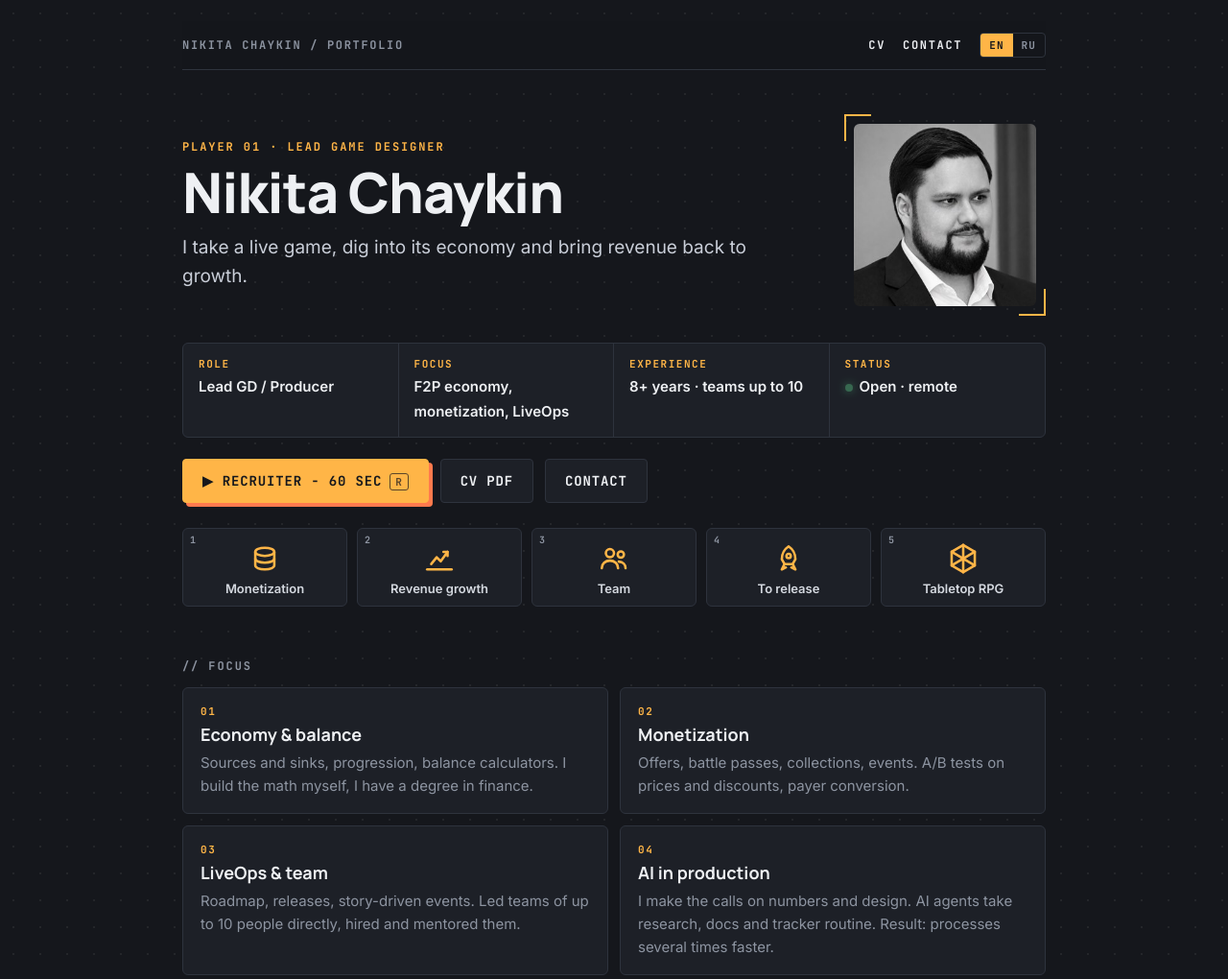
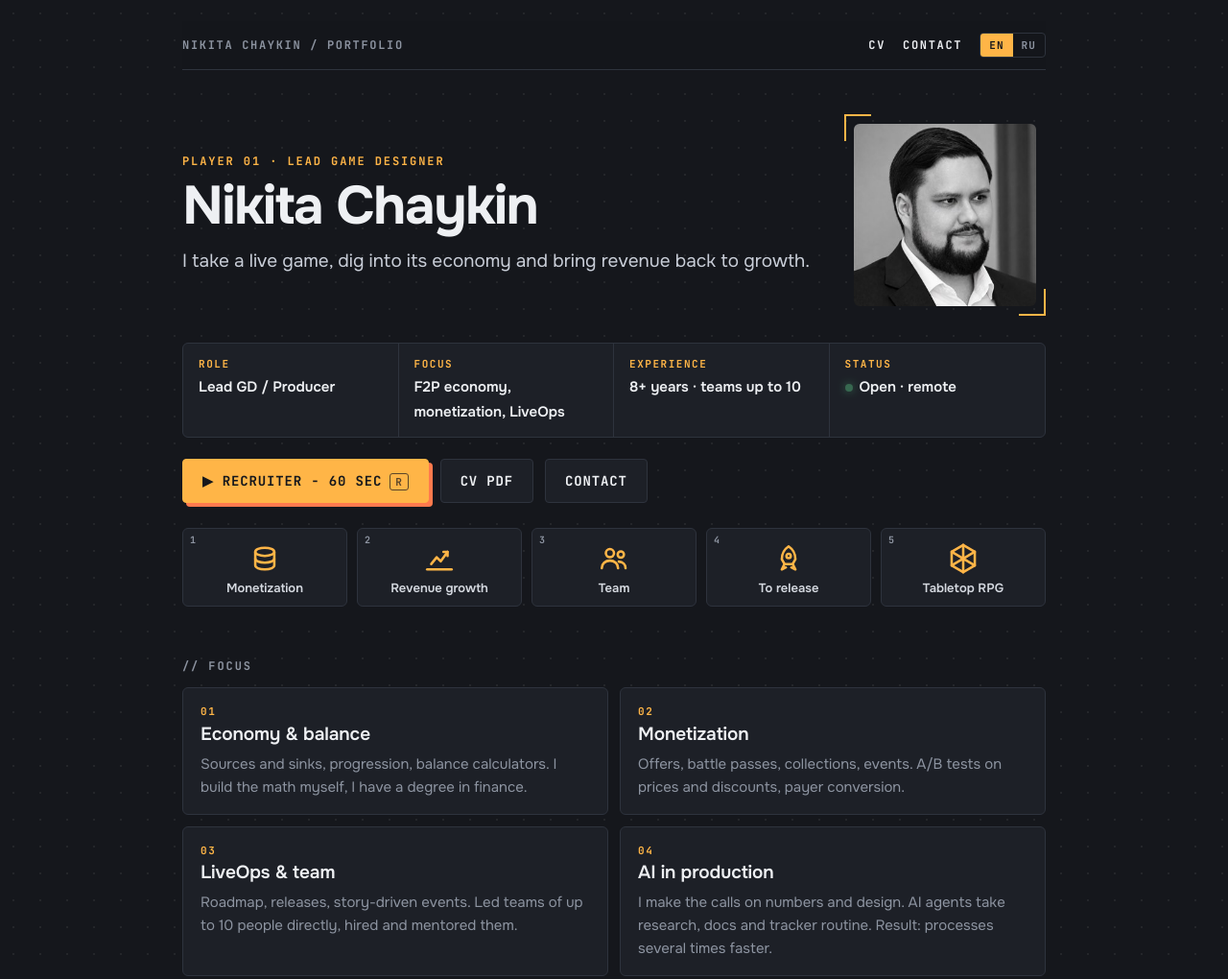
Before and after one commit to NSChaykin/nschaykin.github.io, a plain HTML site: page index.html in a window 1280 px wide. Shown: the top 1020 px of the page at 96% size. Drawn offline with Linux system fonts and the light colour scheme.

Commit message:
19.11: typography - Onest + JetBrains Mono, type scale

```diff
--- a/index.html
+++ b/index.html
@@ -6,12 +6,12 @@
 <title>Nikita Chaykin - Lead Game Designer</title>
 <meta name="description" content="Lead Game Designer focused on F2P economy and monetization. Remote.">
 <link rel="preconnect" href="https://fonts.googleapis.com">
-<link href="https://fonts.googleapis.com/css2?family=Inter:wght@400;500;600;700&family=Manrope:wght@600;700;800&family=JetBrains+Mono:wght@500;700&display=swap" rel="stylesheet">
+<link href="https://fonts.googleapis.com/css2?family=Onest:wght@400;500;600;700;800&family=JetBrains+Mono:wght@500;700&display=swap" rel="stylesheet">
 <style>
 :root{--bg:#15171c;--panel:#1d2027;--panel2:#232731;--ink:#eef0f3;--soft:#d5d9e0;--muted:#8d94a1;--line:#2e333d;--accent:#ffb547;--accent2:#ff7a4d;--ok:#5fd38d}
 *{box-sizing:border-box}
 html{scroll-behavior:smooth}
-body{margin:0;color:var(--ink);font:16px/1.6 Inter,system-ui,sans-serif;background:var(--bg) radial-gradient(circle,#ffffff10 1px,transparent 1px) 0 0/28px 28px}
+body{margin:0;color:var(--ink);font:16px/1.6 Onest,system-ui,sans-serif;background:var(--bg) radial-gradient(circle,#ffffff10 1px,transparent 1px) 0 0/28px 28px}
 a{color:inherit}
 .wrap{max-width:940px;margin:0 auto;padding:22px 20px 70px}
 .mono{font-family:"JetBrains Mono",monospace}
@@ -29,7 +29,7 @@ body.en [data-lang=ru],body.ru [data-lang=en]{display:none!important}
 /* hero */
 .hero{display:grid;grid-template-columns:1fr 210px;gap:30px;align-items:center;margin:46px 0 28px}
 .tag{font:700 12px "JetBrains Mono";letter-spacing:.16em;color:var(--accent)}
-h1{font:800 58px/1 Manrope,Inter,sans-serif;margin:10px 0 14px;letter-spacing:-1px}
+h1{font:700 56px/1.02 Onest,sans-serif;margin:10px 0 14px;letter-spacing:-.025em}
 .lead{font-size:19px;color:#c9ced8;margin:0}
 .port{position:relative;padding:10px}
 .port img{width:100%;aspect-ratio:1;object-fit:cover;border-radius:6px;display:block}
@@ -42,7 +42,7 @@ h1{font:800 58px/1 Manrope,Inter,sans-serif;margin:10px 0 14px;letter-spacing:-1
 .hud div{padding:14px 16px;border-right:1px solid var(--line)}
 .hud div:last-child{border-right:0}
 .hud b{display:block;font:700 11px "JetBrains Mono";letter-spacing:.14em;color:var(--accent);margin-bottom:4px}
-.hud span{font:600 15px/1.35 Inter}
+.hud span{font:600 15px/1.35 Onest}
 .dot{display:inline-block;width:8px;height:8px;border-radius:50%;background:var(--ok);margin-right:7px;box-shadow:0 0 10px var(--ok);animation:pulse 2s infinite}
 @keyframes pulse{50%{opacity:.4}}
 
@@ -57,7 +57,7 @@ kbd{font:600 11px "JetBrains Mono";border:1px solid currentColor;border-radius:3
 
 /* hotbar */
 .bar{display:grid;grid-template-columns:repeat(5,minmax(0,1fr));gap:10px;margin-top:26px}
-.slot{position:relative;min-width:0;overflow-wrap:anywhere;display:flex;flex-direction:column;align-items:center;gap:6px;padding:14px 6px 10px;background:var(--panel);border:1px solid var(--line);border-radius:6px;text-decoration:none;color:var(--soft);font:600 13px/1.25 Inter;text-align:center;transition:border-color .15s,transform .15s}
+.slot{position:relative;min-width:0;overflow-wrap:anywhere;display:flex;flex-direction:column;align-items:center;gap:6px;padding:14px 6px 10px;background:var(--panel);border:1px solid var(--line);border-radius:6px;text-decoration:none;color:var(--soft);font:600 13px/1.25 Onest;text-align:center;transition:border-color .15s,transform .15s}
 .slot svg{width:34px;height:34px;stroke:var(--accent);fill:none;stroke-width:1.8;stroke-linecap:round;stroke-linejoin:round}
 .slot .k{position:absolute;top:5px;left:7px;font:700 10px "JetBrains Mono";color:var(--muted)}
 .slot:hover{border-color:var(--accent);transform:translateY(-2px);color:var(--ink)}
@@ -69,13 +69,13 @@ h2{font:700 12px "JetBrains Mono";letter-spacing:.16em;color:var(--muted);margin
 .grid{display:grid;grid-template-columns:repeat(2,minmax(0,1fr));gap:12px}
 .skill{background:var(--panel);border:1px solid var(--line);border-radius:6px;padding:16px 18px}
 .skill .mono{font-size:11px;letter-spacing:.14em;color:var(--accent);font-weight:700}
-.skill h3{font:700 18px Manrope,Inter,sans-serif;margin:2px 0 6px}
+.skill h3{font:600 19px/1.3 Onest,sans-serif;margin:2px 0 6px;letter-spacing:-.005em}
 .skill p{margin:0;color:var(--muted);font-size:15px}
 .team .skill{border-top:2px solid var(--accent)}
 
 .case{background:var(--panel);border:1px solid var(--line);border-left:3px solid var(--accent);border-radius:6px;padding:20px 24px;margin-bottom:12px}
 .proj{font:600 12px "JetBrains Mono";color:var(--muted);margin:0 0 6px;letter-spacing:.05em;text-transform:uppercase}
-.case h3{font:700 22px/1.25 Manrope,Inter,sans-serif;margin:0 0 12px}
+.case h3{font:600 23px/1.25 Onest,sans-serif;margin:0 0 12px;letter-spacing:-.01em}
 dl{display:grid;grid-template-columns:120px minmax(0,1fr);gap:6px 14px;margin:0}
 dt{font:700 11px "JetBrains Mono";color:var(--muted);letter-spacing:.12em;padding-top:4px;text-transform:uppercase}
 dd{margin:0;color:var(--soft)}
@@ -93,7 +93,7 @@ dd{margin:0;color:var(--soft)}
 .rp{width:100%;max-width:620px;max-height:92vh;overflow:auto;background:var(--panel);border:1px solid var(--accent);border-radius:8px;padding:22px 24px;box-shadow:8px 8px 0 #ff7a4d55}
 .rp-head{display:flex;justify-content:space-between;align-items:center;font:700 12px "JetBrains Mono";letter-spacing:.14em;color:var(--accent)}
 .rp-head button{background:none;border:1px solid var(--line);color:var(--muted);border-radius:4px;font:700 11px "JetBrains Mono";padding:4px 8px;cursor:pointer}
-.rp h3{font:800 26px Manrope,Inter,sans-serif;margin:10px 0 2px}
+.rp h3{font:700 29px/1.1 Onest,sans-serif;margin:10px 0 2px;letter-spacing:-.015em}
 .rp .who{color:var(--soft);margin:0 0 14px}
 .rp ul{list-style:none;padding:0;margin:0 0 16px;display:grid;gap:8px}
 .rp li{background:var(--panel2);border-radius:4px;padding:10px 12px;font-size:15px;color:var(--soft)}
```
